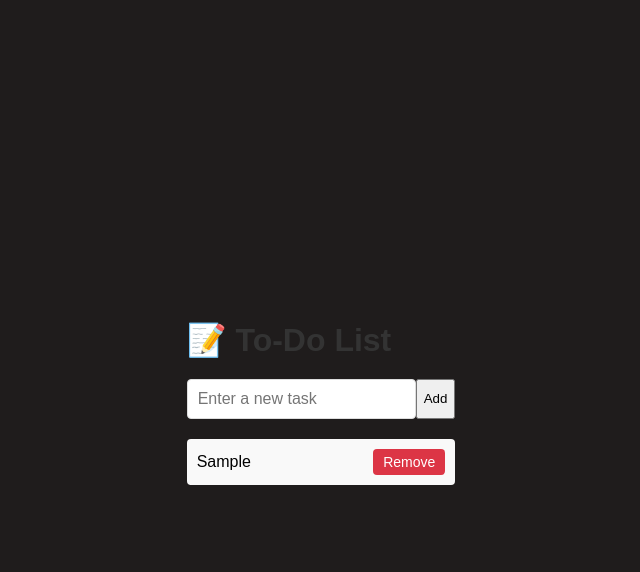
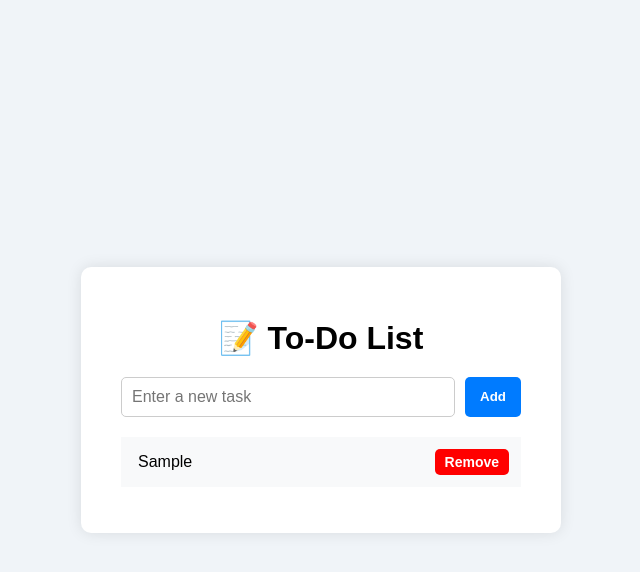
Before and after one commit to Shivanimane12/to-do-list, a plain HTML site: page index.html in a window 1280 px wide. Both pictures are taken after typing "Sample" into the empty fields and a click on the button "Add". Shown: the whole page, without its empty margins (319-959 px from the left). Drawn offline with Linux system fonts and the light colour scheme.

Commit message:
Update style.css

```diff
--- a/style.css
+++ b/style.css
@@ -1,92 +1,87 @@
 body {
-    font-family: sans-serif;
-    background-color: #1f1c1c;
+  font-family: Arial, sans-serif;
+  background-color: #f0f4f8;
   display: flex;
   justify-content: center;
   align-items: center;
-    min-height: 100vh;
+  height: 100vh;
   margin: 0;
 }
 
-.container {
-    background-color: #fff;
-    padding: 20px;
-    border-radius: 8px;
-    box-shadow: 0 2px 10px rgba(0, 0, 0, 0.1);
-    width: 400px;
-    text-align: center;
+.todo-container {
+  background: white;
+  padding: 30px 40px;
+  border-radius: 10px;
+  box-shadow: 0 0 15px rgba(0, 0, 0, 0.1);
+  width: 100%;
+  max-width: 400px;
 }
 
 h1 {
-    color: #333;
+  text-align: center;
   margin-bottom: 20px;
 }
 
 .input-section {
   display: flex;
+  gap: 10px;
   margin-bottom: 20px;
 }
 
-#taskInput {
-    flex-grow: 1;
+input[type="text"] {
+  flex: 1;
   padding: 10px;
-    border: 1px solid #ddd;
-    border-radius: 4px;
   font-size: 16px;
+  border: 1px solid #ccc;
+  border-radius: 5px;
 }
 
-#addTaskBtn {
+button {
+  padding: 10px 15px;
   background-color: #007bff;
+  border: none;
   color: white;
-    border: none;
-    padding: 10px 15px;
-    border-radius: 4px;
+  font-weight: bold;
+  border-radius: 5px;
   cursor: pointer;
-    margin-left: 10px;
-    font-size: 16px;
 }
 
-#addTaskBtn:hover {
+button:hover {
   background-color: #0056b3;
 }
 
-#taskList {
-    list-style: none;
+ul {
+  list-style-type: none;
   padding: 0;
 }
 
-#taskList li {
-    background-color: #f9f9f9;
-    padding: 10px;
-    margin-bottom: 8px;
-    border-radius: 4px;
+li {
+  background: #f8f9fa;
+  margin-bottom: 10px;
+  padding: 12px;
   display: flex;
   justify-content: space-between;
   align-items: center;
+  border-left: 5px solid transparent;
+  transition: 0.3s;
 }
 
-#taskList li.completed {
+li.completed {
   text-decoration: line-through;
-    color: #888;
+  color: gray;
+  border-left-color: green;
 }
 
-#taskList li .task-text {
-    flex-grow: 1;
-    text-align: left;
+.remove-btn {
+  background-color: red;
+  border: none;
+  color: white;
+  padding: 5px 10px;
+  font-size: 14px;
+  border-radius: 5px;
   cursor: pointer;
 }
 
-#taskList li .remove-btn {
-    background-color: #dc3545;
-    color: white;
-    border: none;
-    padding: 5px 10px;
-    border-radius: 4px;
-    cursor: pointer;
-    font-size: 14px;
-    margin-left: 10px;
+.remove-btn:hover {
+  background-color: darkred;
 }
-
-#taskList li .remove-btn:hover {
-    background-color: #c82333;
-}
```
Lines whose indentation alone changed are shown as unchanged.
